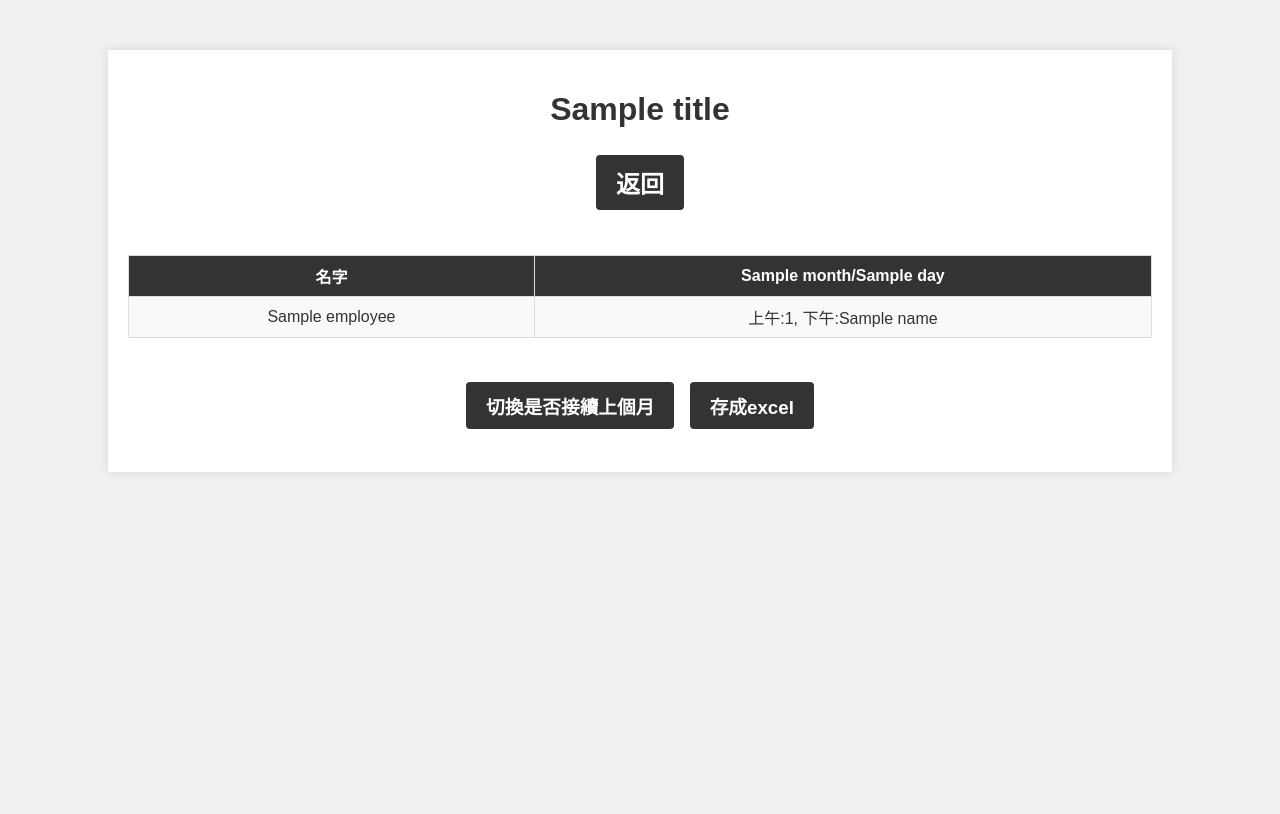
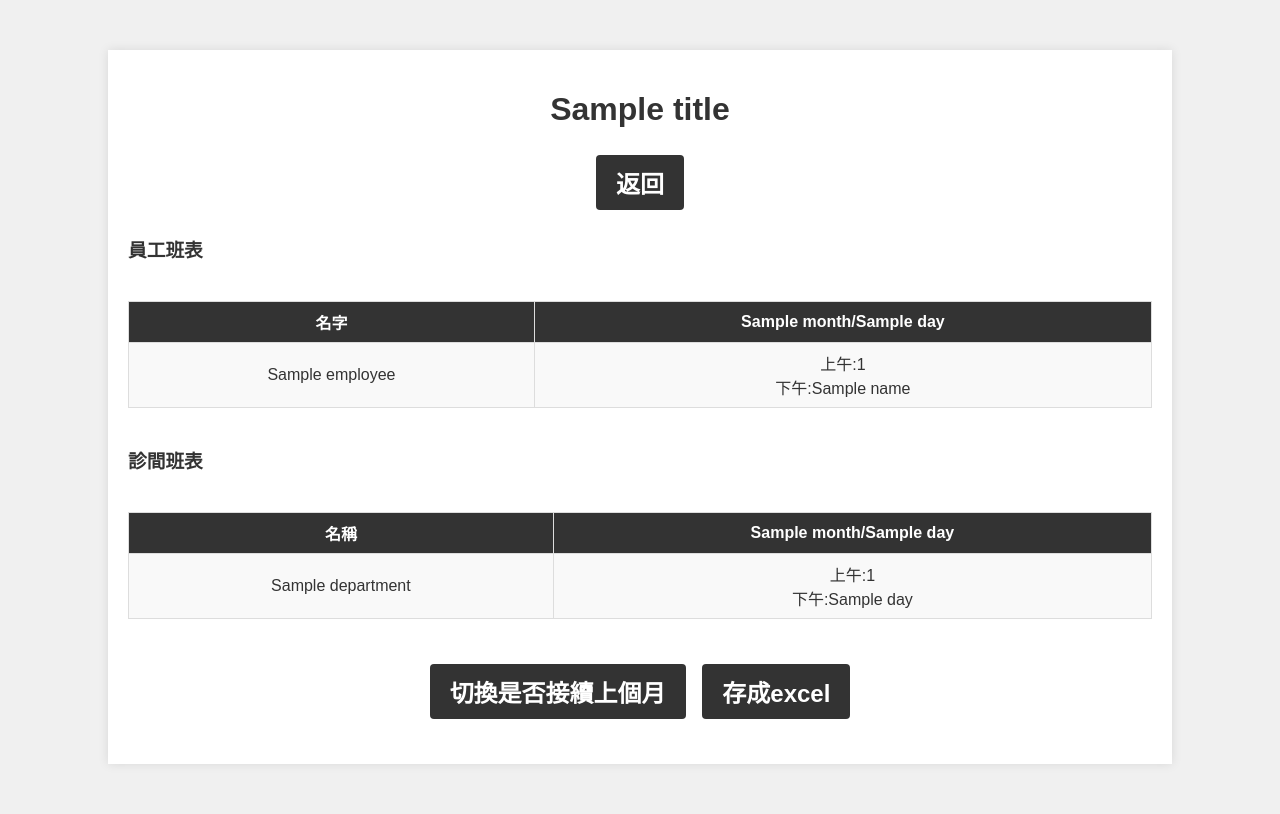
Before and after one commit to weiso131/Scheduling_system, a Flask app: template src/templates/show_schedule.html in a window 1280 px wide. Before the commit the page ends 472 px from the top, so only its background shows below. Run offline with Flask 3, Linux system fonts and the light colour scheme; the template is opened without the code that fills it: most values are stand-ins (such as "Sample title", 1, 10 or a date in 2020).

Commit message:
Fix manpower change bug 1. Manpower state will go wrong when reload 2. Show department schedule when show schedule 3. Show schedule Replace ',' with <br>

```diff
--- a/src/app.py
+++ b/src/app.py
@@ -159,7 +159,9 @@ def build_schedule():
     my_schedual.bind_schedual()
     my_schedual.basic_schedual(last_month=last_month)
     return render_template("show_schedule.html", month=month, days=format.week_day_of_month(), \
-                           employees=my_schedual.get_employee_json(use_state=True), title=f"{year}年 {month}月 班表")
+                           employees=my_schedual.get_employee_json(use_state=True), \
+                            departments=my_schedual.get_department_json(use_state=True), \
+                                title=f"{year}年 {month}月 班表")
 
 @app.route('/to_excel')
 def to_excel():
--- a/src/scheduling/SchedualContainer.py
+++ b/src/scheduling/SchedualContainer.py
@@ -25,10 +25,12 @@ class ScheduleContainer():
             department.reload()
         for employee in self.employees:
             employee.reload()
-    def get_department_json(self):
+    def get_department_json(self, use_state=False):
         json = []
         for i in range(len(self.departments)):
             json.append({"name": self.departments[i].name, "remark" : self.departments[i].get_remark(),"id" : i})
+            if use_state:
+                json[i]["state"] = self.departments[i].state
         return json
     def get_employee_json(self, use_state=False):
         json = []
--- a/src/static/show_schedule.css
+++ b/src/static/show_schedule.css
@@ -15,8 +15,12 @@ body {
     overflow-x: auto; /* Added to handle horizontal overflow */
 }
 
-h1, h2, h3 {
+h1, h2 {
     text-align: center;
+    color: #333;
+}
+h3 {
+    text-align: left;
     color: #333;
 }
 
--- a/src/templates/show_schedule.html
+++ b/src/templates/show_schedule.html
@@ -10,7 +10,9 @@
     <div class="container">
         <h1>{{title}}</h1>
         <h2><a href="{{ url_for('show_status') }}" class="button">返回</a></h2>
+        <h3>員工班表</h3>
         <div class="table-container">
+
             <table>
                 <thead>
                     <tr>
@@ -25,17 +27,41 @@
                     <tr>
                         <td>{{ employee.name }}</td>
                         {% for day in employee.state %}
-                        <td>上午:{{ day[0][0] }}, 下午:{{ day[1][0] }}</td>
+                        <td>上午:{{ day[0][0] }}<br>下午:{{ day[1][0] }}</td>
                         {% endfor %}
                     </tr>
                     {% endfor %}
                 </tbody>
             </table>
         </div>
-        <h3>
+        <h3>診間班表</h3>
+        <div class="table-container">
+
+            <table>
+                <thead>
+                    <tr>
+                        <th>名稱</th>
+                        {% for day in days %}
+                        <th>{{month}}/{{ day }}</th>
+                        {% endfor %}
+                    </tr>
+                </thead>
+                <tbody>
+                    {% for department in departments %}
+                    <tr>
+                        <td>{{ department.name }}</td>
+                        {% for day in department.state %}
+                        <td>上午:{{ day[0] }}<br>下午:{{ day[1] }}</td>
+                        {% endfor %}
+                    </tr>
+                    {% endfor %}
+                </tbody>
+            </table>
+        </div>
+        <h2>
             <a href="{{ url_for('build_schedule') }}" class="button">切換是否接續上個月</a>
             <a href="{{ url_for('to_excel') }}" class="button">存成excel</a>
-        </h3>
+        </h2>
     </div>
 </body>
 </html>
```
Also changed, not shown: src/scheduling/Human.py (+6 -4 lines).
